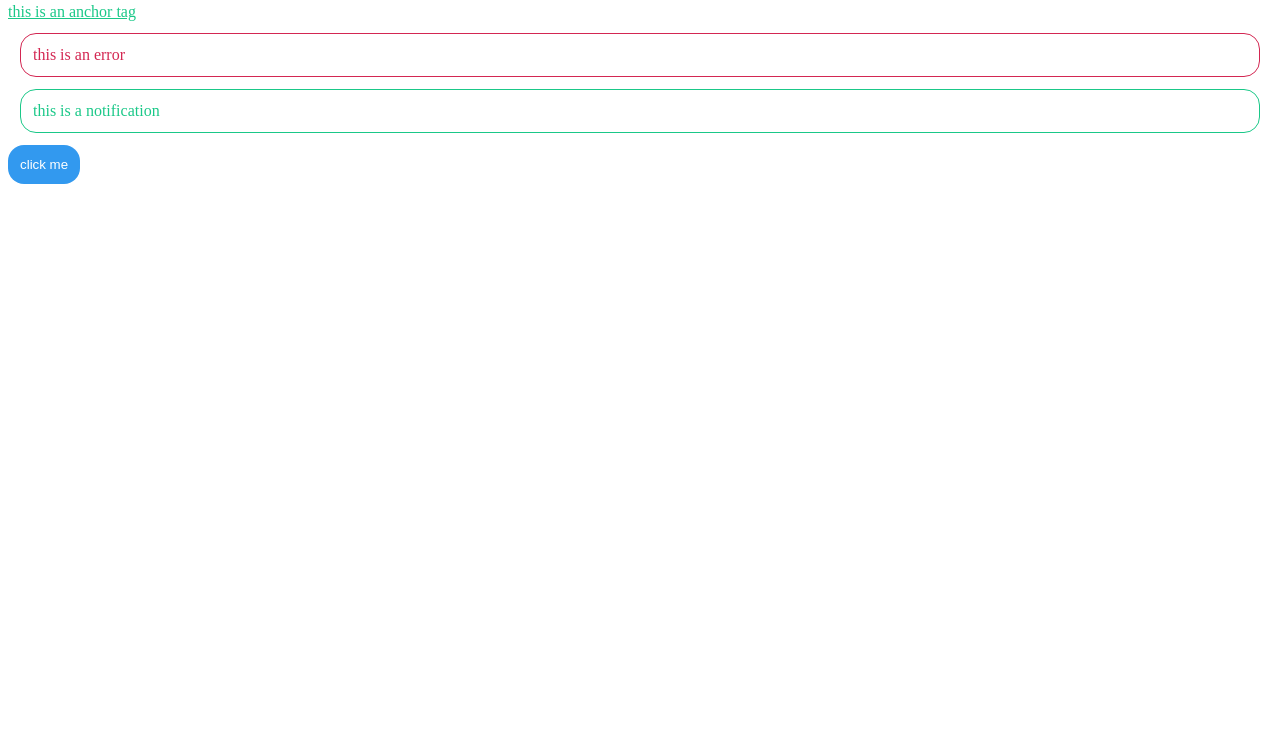
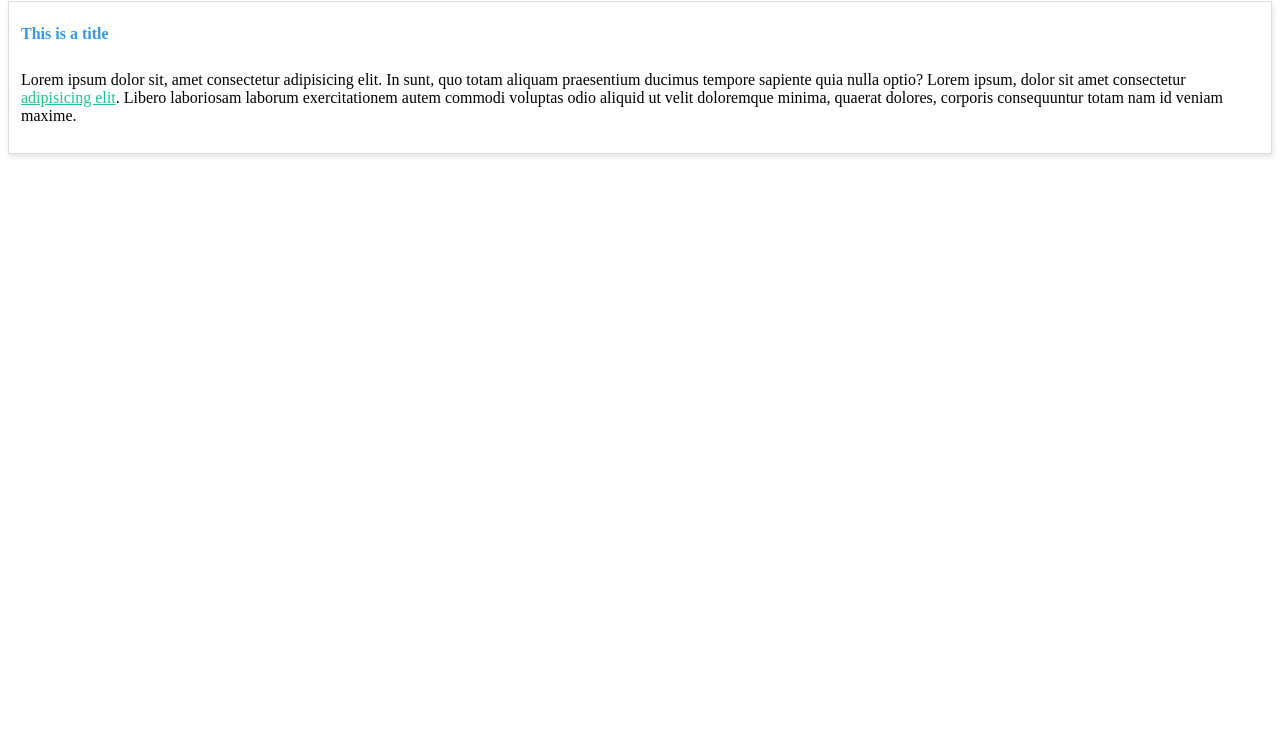
Before and after one commit to LevDoesCode/practice-webdev, a plain HTML site: page 2-sass/2-sass-library/5-nested-rules/index.html in a window 1280 px wide. Shown: the part 54-800 px from the top of the page. Drawn offline with Linux system fonts and the light colour scheme.

Commit message:
Added card selector and nested selectors

```diff
--- a/2-sass/2-sass-library/5-nested-rules/index.html
+++ b/2-sass/2-sass-library/5-nested-rules/index.html
@@ -9,11 +9,29 @@
 </head>
 
 <body>
-    <h1>This is an h1</h1>
-    <a href="#">this is an anchor tag</a>
-    <p class="error">this is an error</p>
-    <p class="notification">this is a notification</p>
-    <button>click me</button>
+    <div>
+        <!-- colors -->
+
+        <!-- font sizes -->
+
+        <!-- buttons -->
+
+        <!-- cards -->
+        <h2>Cards</h2>
+        <div class="card">
+            <h1 class="card-title">This is a title</h1>
+            <p class="card-body">Lorem ipsum dolor sit, amet consectetur adipisicing elit. In sunt, quo totam aliquam
+                praesentium ducimus tempore sapiente quia nulla optio? Lorem ipsum, dolor sit amet consectetur <a
+                    href="">adipisicing elit</a>. Libero laboriosam laborum exercitationem autem commodi voluptas odio
+                aliquid ut velit doloremque minima, quaerat dolores, corporis consequuntur totam nam id veniam maxime.
+            </p>
+        </div>
+
+        <!-- grid system -->
+
+        <!-- utilities -->
+
+    </div>
 </body>
 
 </html>
--- a/2-sass/2-sass-library/5-nested-rules/scss/_card.scss
+++ b/2-sass/2-sass-library/5-nested-rules/scss/_card.scss
@@ -0,0 +1,20 @@
+.card {
+    display: block;
+    padding: $base-padding;
+    border: $base-border-thickness solid #ddd;
+    box-shadow: $base-box-shadow;
+
+    .card-title {
+        font-size: $base-font-size;
+        padding-bottom: $base-padding;
+        font-weight: bold;
+    }
+
+    .card-body {
+        font-size: $base-font-size;
+
+        a {
+            text-decoration: underline;
+        }
+    }
+}
--- a/2-sass/2-sass-library/5-nested-rules/scss/_variables.scss
+++ b/2-sass/2-sass-library/5-nested-rules/scss/_variables.scss
@@ -11,3 +11,9 @@ $base-margin: 0.75rem;
 // Borders
 $base-border-radius: 1rem;
 $base-border-thickness: 1px;
+
+// Box shadow
+$base-box-shadow: 1px 3px 5px rgba(0, 0, 0, 0.1);
+
+// Font sizes
+$base-font-size: 1rem;
--- a/2-sass/2-sass-library/5-nested-rules/scss/style.scss
+++ b/2-sass/2-sass-library/5-nested-rules/scss/style.scss
@@ -9,6 +9,6 @@
 
 
 // Components (button, card, navbar)
-
+@import 'card';
 
 // Utilities (margin, padding, opacity)
```
Also changed, not shown: 2-sass/2-sass-library/5-nested-rules/css/style.css, 1 other file.
